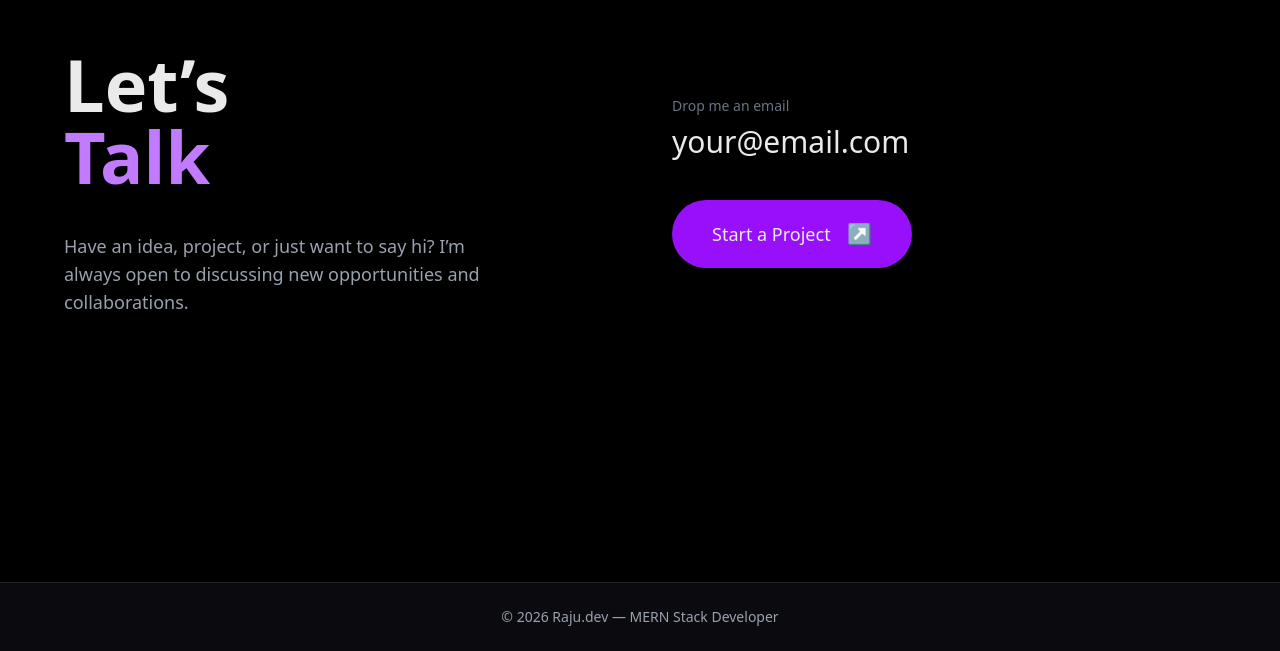
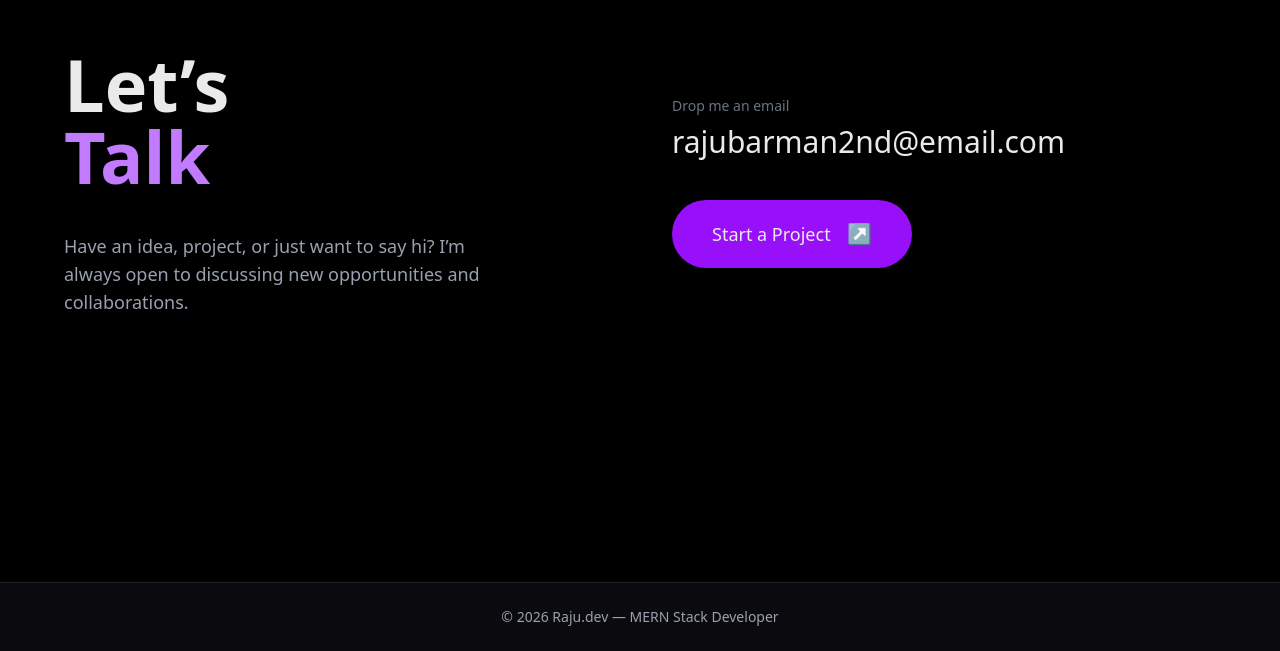
Before and after one commit to raju365/mern-portfolio, a React (Vite) app: page / in a window 1280 px wide. Shown: the part 4690-5341 px from the top of the page. Built offline with nearby package versions, Linux system fonts and the light colour scheme.

Commit message:
contect updated

```diff
--- a/src/sections/Contact.jsx
+++ b/src/sections/Contact.jsx
@@ -42,7 +42,7 @@ const Contact = () => {
                            after:w-0 after:h-[2px] after:bg-purple-400
                            group-hover:after:w-full after:transition-all"
               >
-                your@email.com
+                rajubarman2nd@email.com
               </a>
             </div>
 
```
